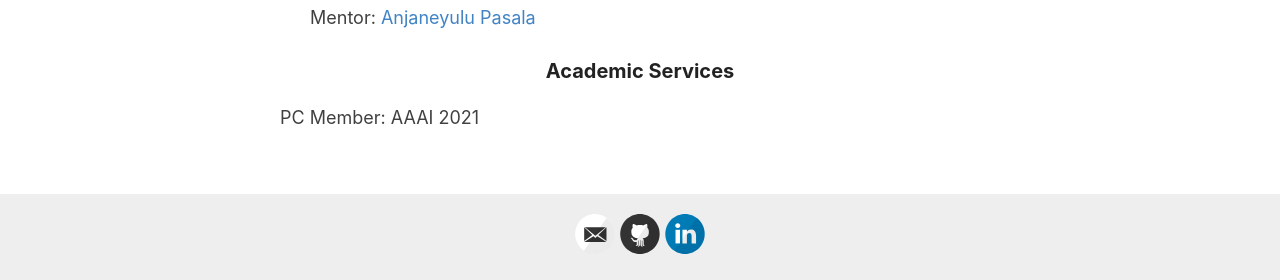
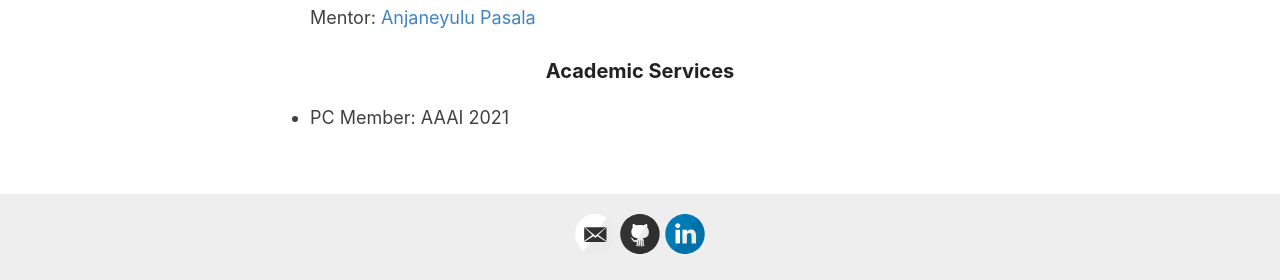
Before and after one commit to DaoD/homepage, a Jekyll site: the page built from index.md, in a window 1280 px wide. Shown: the part 1820-2100 px from the top of the page. Built offline with Jekyll 4.4.1, drawn with Linux system fonts in a browser that asks for light colours; our own code applies the rules of GitHub Pages for plain Markdown files.

```diff
--- a/index.md
+++ b/index.md
@@ -41,4 +41,4 @@ Advisor: [Zhicheng Dou](http://playbigdata.ruc.edu.cn/dou), [Ji-Rong Wen](https:
 Mentor: [Anjaneyulu Pasala](https://in.linkedin.com/in/anjaneyulupasala)
 
 ### Academic Services
-PC Member: AAAI 2021
+- PC Member: AAAI 2021
```
